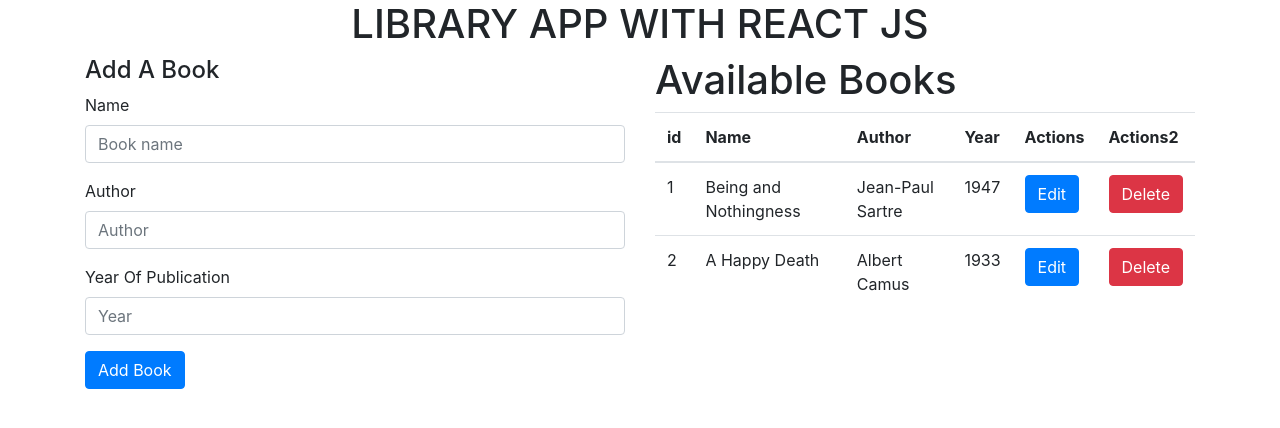
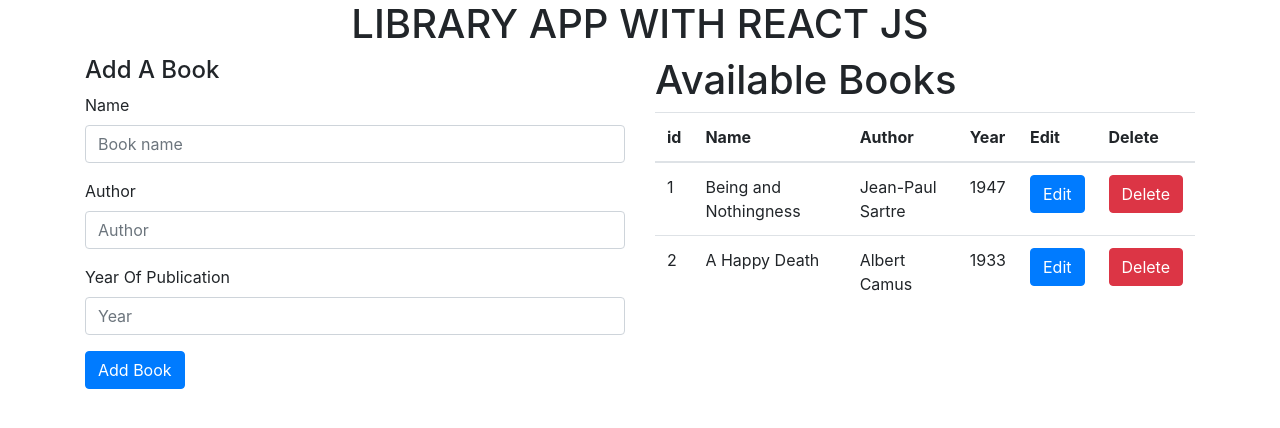
Before and after one commit to lumunge/React-CRUD-App, a React (Create React App) app: page / in a window 1280 px wide. Shown: the top 428 px of the page. Built offline with nearby package versions, Linux system fonts and the light colour scheme.

Commit message:
Final Logic

```diff
--- a/src/App.js
+++ b/src/App.js
@@ -28,12 +28,17 @@ function App() {
   // UPDATE
   const editBook = book => {
     setEdit(true)
-    setCurrentBook({ id:null, name:book.name, author:book.author, year:book.year })
+    setCurrentBook({ id:book.id, name:book.name, author:book.author, year:book.year })
   }
 
   const updateBook = (id, updatedBook) => {
     setEdit(false)
     setBooks(books.map(book => (book.id === id ? updatedBook : book )))
+  }
+
+  const deleteBook = id => {
+    setEdit(false);
+    setBooks(books.filter(book => book.id !== id))
   }
 
 
@@ -69,6 +74,7 @@ function App() {
           <Books
             books={books}
             editBook={editBook}
+            deleteBook={deleteBook}
           />
       </div>
       </div>
--- a/src/Books.jsx
+++ b/src/Books.jsx
@@ -9,8 +9,8 @@ const Books = (props) => {
                 <th scope="col">Name</th>
                 <th scope="col">Author</th>
                 <th scope="col">Year</th>
-                <th scope="col">Actions</th>
-                <th scope="col">Actions2</th>
+                <th scope="col">Edit</th>
+                <th scope="col">Delete</th>
                 </tr>
             </thead>
             <tbody>
@@ -32,7 +32,14 @@ const Books = (props) => {
                                 </button>
                             </td>
                             <td>
-                                <button className="btn btn-danger">Delete</button>
+                                <button
+                                    onClick={() => {
+                                        props.deleteBook(book.id)
+                                    }}
+                                    className="btn btn-danger"
+                                >
+                                Delete
+                                </button>
                             </td>
                         </tr>
                     ))
```
